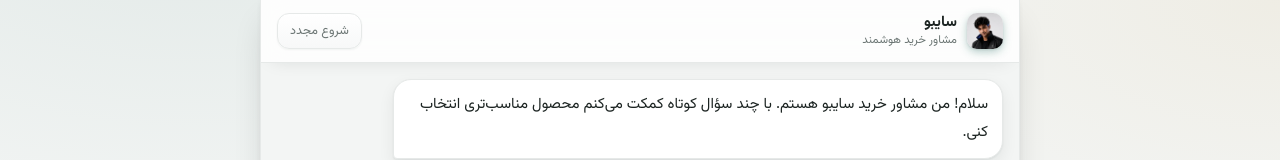
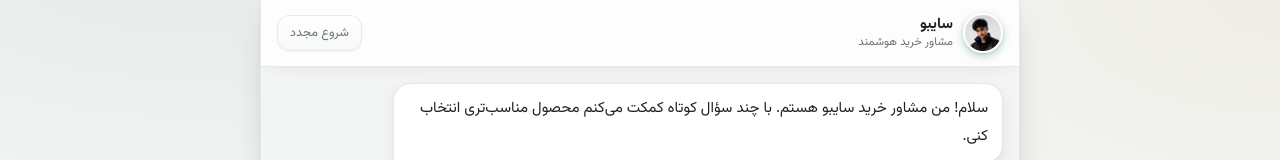
Before and after one commit to soheil78ai/sybo-beauty-advisor, a plain HTML site: page index.html in a window 1280 px wide. Shown: the top 160 px of the page. Drawn offline with Linux system fonts and the light colour scheme.

Commit message:
Make header avatar circular for profile photo

```diff
--- a/assets/css/style.css
+++ b/assets/css/style.css
@@ -112,10 +112,11 @@
 }
 
 .brand-logo {
-  width: 36px;
-  height: 36px;
-  border-radius: 10px;
-  object-fit: contain;
+  width: 40px;
+  height: 40px;
+  border-radius: 50%;
+  object-fit: cover;
+  border: 2px solid #fff;
   box-shadow: 0 3px 8px rgba(var(--color-primary-rgb), 0.35), 0 1px 2px rgba(20, 30, 28, 0.1);
   transition: transform 0.3s var(--ease-out-soft);
 }
```
